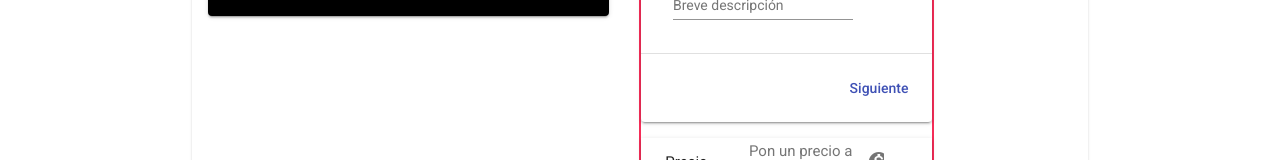
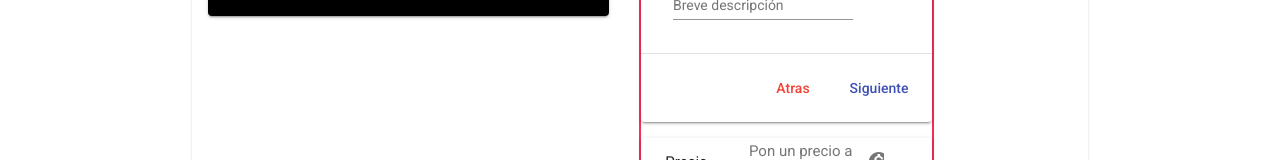
Before and after one commit to angirubio/CameoTest, an Angular app: page /publicar in a window 1280 px wide. Shown: the part 534-694 px from the top of the page. Built offline with nearby package versions, Linux system fonts and the light colour scheme.

Commit message:
segunda parte ok

```diff
--- a/src/app/pages/publicar-clase/publicar-clase.component.html
+++ b/src/app/pages/publicar-clase/publicar-clase.component.html
@@ -40,6 +40,7 @@
           <input matInput #descripcion>
         </mat-form-field>
         <mat-action-row>
+          <button mat-button color="warn" (click)="prevStep()">Atras</button>
           <button mat-button color="primary" (click)="nextStep()">Siguiente</button>
         </mat-action-row>
       </mat-expansion-panel>
@@ -58,12 +59,8 @@
           <mat-label>Escribe el precio</mat-label>
           <input matInput #precio>
         </mat-form-field>
-
-        <!-- <mat-form-field>
-          <mat-label>Habilidad o Conocimiento</mat-label>
-          <input matInput>
-        </mat-form-field> -->
          <mat-action-row>
+          <button mat-button color="warn" (click)="prevStep()">Atras</button>
           <button mat-button color="primary" (click)="nextStep()">Siguiente</button>
         </mat-action-row>
       </mat-expansion-panel>
@@ -88,6 +85,7 @@
             <input matInput #habilidad>
           </mat-form-field>
           <mat-action-row>
+            <button mat-button color="warn" (click)="prevStep()">Atras</button>
             <button mat-button color="primary" (click)="nextStep()">Siguiente</button>
           </mat-action-row>
         </mat-expansion-panel>
@@ -103,8 +101,8 @@
           </mat-expansion-panel-header>
 
           <mat-form-field appearance="fill">
-            <mat-label>Elige una fecha</mat-label>
-            <input #fecha matInput [matDatepicker]="picker" placeholder="start date">
+            <mat-label>Escribe una fecha</mat-label>
+            <input #fecha matInput type="date" placeholder="Escribe una fecha">
             <mat-datepicker #picker></mat-datepicker>
           </mat-form-field>
           <!-- <mat-datepicker #picker></mat-datepicker> -->
@@ -115,46 +113,6 @@
             <button mat-button color="primary" (click)="terminar(titulo.value, descripcion.value, precio.value, tema.value, habilidad.value, fecha.value)">Terminar</button>
           </mat-action-row>
         </mat-expansion-panel>
-        <!-- <button mat-raised-button (click)="isEditable = !isEditable">
-            {{!isEditable ? 'Habilitar edición' : 'Deshabilitar edición'}}
-          </button> -->
-
-          <!-- <mat-horizontal-stepper linear #stepper>
-            <mat-step [stepControl]="firstFormGroup" [editable]="isEditable">
-              <form [formGroup]="firstFormGroup">
-                <ng-template matStepLabel>Tipo Clase</ng-template>
-                <mat-form-field>
-                  <mat-label>Tipo</mat-label>
-                  <input matInput formControlName="firstCtrl" placeholder="Online, Presencial" required>
-                </mat-form-field>
-                <div>
-                  <button mat-button matStepperNext>Siguiente</button>
-                </div>
-              </form>
-            </mat-step>
-            <mat-step [stepControl]="secondFormGroup" [editable]="isEditable">
-              <form [formGroup]="secondFormGroup">
-                <ng-template matStepLabel>Tipo contacto</ng-template>
-                <mat-form-field>
-                  <mat-label>Ubicación</mat-label>
-                  <input matInput formControlName="plataforma" placeholder="Plataforma, Dirección"
-                         required>
-                </mat-form-field>
-                <div>
-                  <button mat-button matStepperPrevious color="danger">Atras</button>
-                  <button mat-button matStepperNext>Siguiente</button>
-                </div>
-              </form>
-            </mat-step>
-            <mat-step>
-              <ng-template matStepLabel>Terminado</ng-template>
-              <p>Datos completos!</p>
-              <div>
-                <button mat-button matStepperPrevious>Atras</button>
-                <button mat-button (click)="stepper.reset()">Borrar</button>
-              </div>
-            </mat-step>
-          </mat-horizontal-stepper>   -->
       </mat-accordion>
     <div class="secondInfoPublish">
         <form class="example-form">
```
